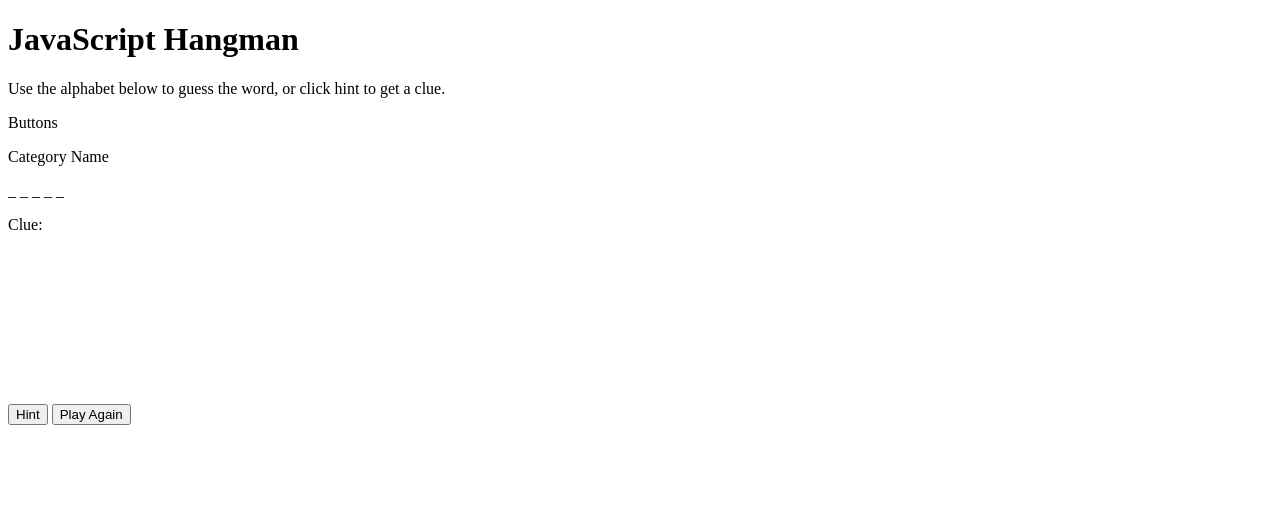
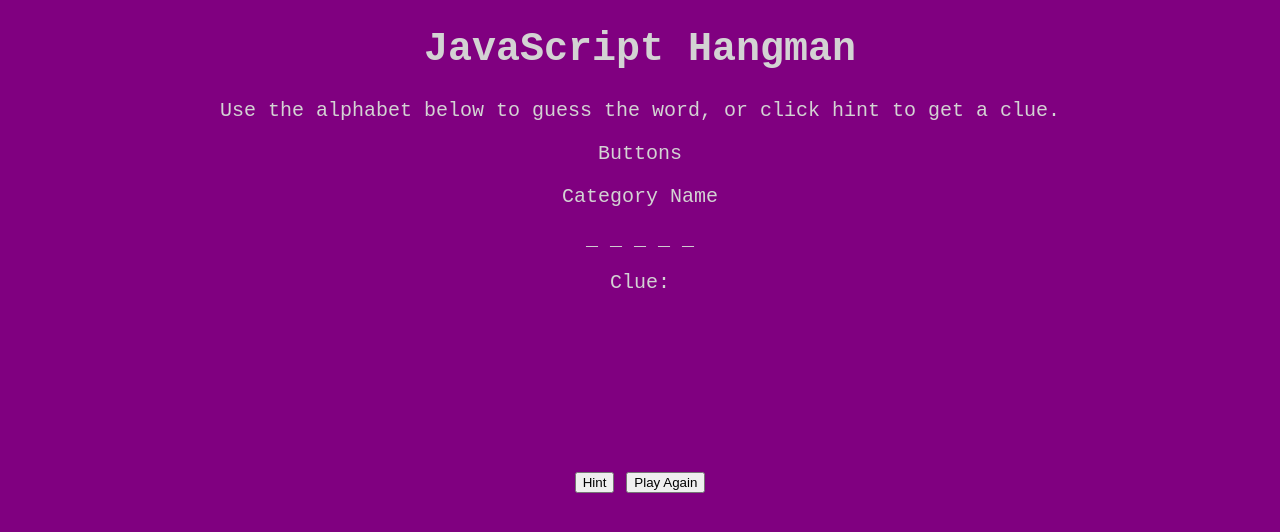
Before and after one commit to rogerscl116/javascript-hangman, a plain HTML site: page index.html in a window 1280 px wide. Drawn offline with Linux system fonts and the light colour scheme.

Commit message:
link style sheet and script to index.html and style the body

```diff
--- a/assets/css/styles.css
+++ b/assets/css/styles.css
@@ -0,0 +1,8 @@
+body {
+    background: purple;
+    font-family: monospace;
+    color: lightgray;
+    height: 100%;
+    text-align: center;
+    font-size: 20px;
+  }
--- a/index.html
+++ b/index.html
@@ -5,6 +5,8 @@
     <meta http-equiv="X-UA-Compatible" content="IE=edge">
     <meta name="viewport" content="width=device-width, initial-scale=1.0">
     <title>JavaScript Hangman</title>
+    <!-- link to style sheet -->
+    <link rel="stylesheet" href="./assets/css/styles.css">
 </head>
 <body>
     <div class="wrapper">
@@ -28,5 +30,7 @@
             <button id="play-again">Play Again</button>
         </div>
     </div>
+    <!-- link to script -->
+    <script src="./assets/js/script.js"></script>
 </body>
 </html>
```
